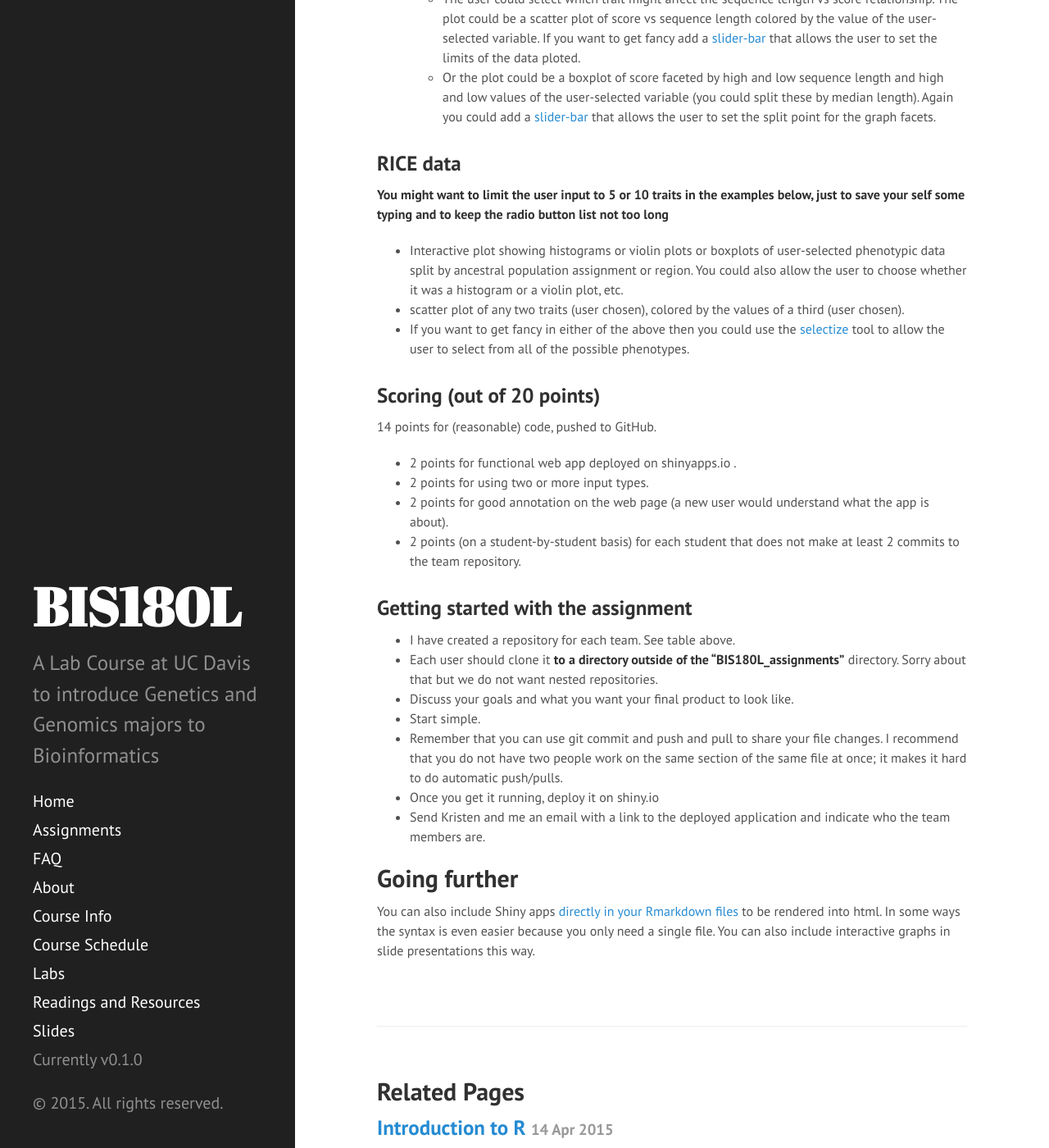
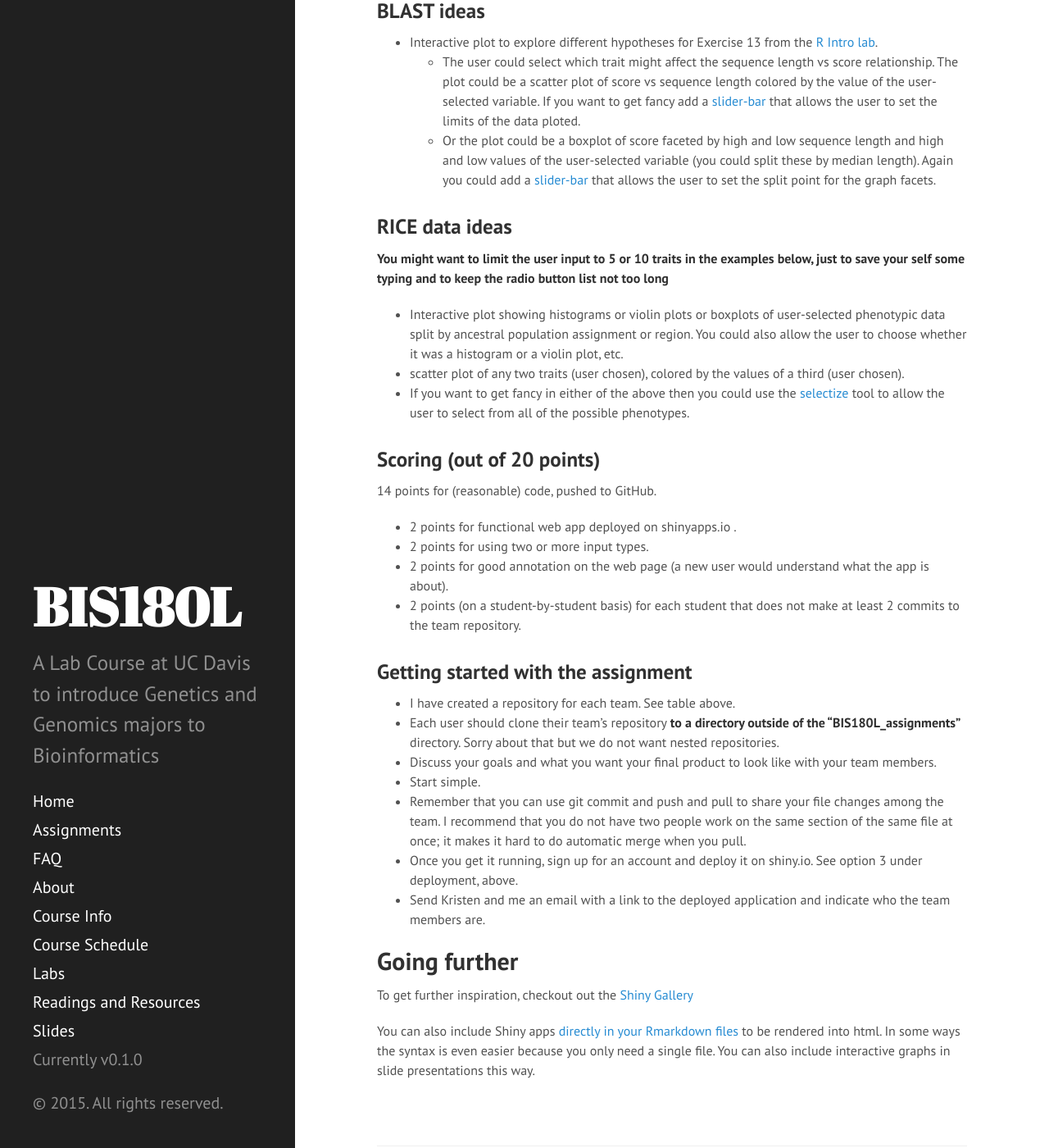
Before and after one commit to rjcmarkelz/BIS180L_web, a Jekyll site: the page built from _posts/2015-04-28-Shiny.md, in a window 1280 px wide and 1400 px high, scrolled down 5357 px. Shown: the whole window at 82% size. Built offline with Jekyll 4.4.1, drawn with Linux system fonts in a browser that asks for light colours; Markdown is read by kramdown in place of the engine named in the settings; some of the changed text lies outside the part shown.

Commit message:
Fixed formatting and typos in Shiny Lab

````diff
--- a/_posts/2015-04-28-Shiny.md
+++ b/_posts/2015-04-28-Shiny.md
@@ -7,9 +7,12 @@
 output: html_document
 ---
 
-Today we will learn how to make and deploy interactive web applications with [Shiny](http://shiny.rstudio.com/).  Shiny allows you to display your R analysis on the web to anyone.  For example, here is an application that I wrote to visualize a [Markov Chain simulation of genetic drift](http://symposium.plb.ucdavis.edu:3838/MarkovDrift/).  A student from last years BIS180L is now working in my lab and is working up a [visualizer for QTL data and gene expression](http://symposium.plb.ucdavis.edu:3838/QTL-Visualization/).  The Shiny website has plenty of [additional examples](http://shiny.rstudio.com/gallery/).
+Today we will learn how to make and deploy interactive web applications with [Shiny](http://shiny.rstudio.com/).  Shiny allows you to display your R analysis on the web to anyone.  For example:
+* I used Shiny to write an app to visualize a [Markov Chain simulation of genetic drift](http://symposium.plb.ucdavis.edu:3838/MarkovDrift/).
+* A student from last years BIS180L is now working in my lab and is working up a [visualizer for QTL data and gene expression](http://symposium.plb.ucdavis.edu:3838/QTL-Visualization/).
+* The Shiny website has plenty of [additional examples](http://shiny.rstudio.com/gallery/).
 
-The [tutorial at Rstudio](http://shiny.rstudio.com/tutorial/) is good but pretty involved.  I have tried to distill some of the principles below; if you like it and want more then feel free to do the [tutorial](http://shiny.rstudio.com/tutorial/) as well.
+The [tutorial at Rstudio](http://shiny.rstudio.com/tutorial/) is good but pretty involved.  I have tried to distill some of the principles below; if you like it and want more then I highly recommend the [tutorial](http://shiny.rstudio.com/tutorial/).
 
 ## Teams
 
@@ -35,6 +38,7 @@
 
 
 ```r
+#These two lines only need to be exectued once per computer
 install.packages(shiny) #Needed for making ShinyApps
 devtools::install_github('rstudio/shinyapps') #this is only needed for deployment on the shinyapp web server.
 ```
@@ -49,7 +53,7 @@
 
 These two scripts must be saved together in a single directory.  Each app much be saved in a different directory.
 
-## ui.R
+### ui.R
 
 Here is a sample ui.R script.  This script makes use of R's build in data set on iris.  For more information on this data set you can type `?iris` in R.
 
@@ -89,23 +93,24 @@
 
 There are several components in the above script (and note that they are nested)
 
-* _shinyUI_ This is the overall function that creates that user interface
-  * _fluidPage_ This creates the layout for our webpage.  The webpage has three components:
-  * _titlePanel_ Should be obvious
-  * _sidebarLayout_ Creates a sidebar layout within fluidpage
-    * _sidebarPanel_ specifies the sidebar panel.
-      * _radioButtons_ specifies that we want radio buttons in this sidebar panel.  We could have additional input functions here.
-    * _mainPanel_ specifics that we want a main panel as well
-    * _plotOutput_ what we want on the main panel.  We could have more than one of these, or could have tables, etc.
+* `shinyUI` This is the overall function that creates that user interface
+  * `fluidPage` This creates the layout for our webpage.  The webpage has three components:
+  * `titlePanel` Should be obvious
+  * `sidebarLayout` Creates a sidebar layout within fluidpage
+    * `sidebarPanel` specifies the sidebar panel.
+      * `radioButtons` specifies that we want radio buttons in this sidebar panel.  We could have additional input functions here.
+    * `mainPanel` specifics that we want a main panel as well
+    * `plotOutput` what we want on the main panel.  We could have more than one of these, or could have tables, etc.
 
 To see all the types of input and output that can be included, see the [Shiny reference](http://shiny.rstudio.com/reference/shiny/latest/).  Of particular interest:
-* _tabPanel_ if we want multiple tabs on the page
-* _checkboxInput_
-* _sliderInput_
-* _tableOutput_
-* _textOutput_
 
-## server.R
+* `tabPanel` if we want multiple tabs on the page
+* `checkboxInput`
+* `sliderInput`
+* `tableOutput`
+* `textOutput`
+
+### server.R
 Below is an example of a server script to accompany the ui script above
 
 
@@ -143,15 +148,15 @@
 
 The key elements of the above script:
 
-* _shinyServer_ this creates the server application.
-  * _renderPlot_ this tells R that the enclosed code will generate a plot that is to be put on the webpage.  Note that there are similar functions for outputting tables and text.
+* `shinyServer` this creates the server application.
+  * `renderPlot` this tells R that the enclosed code will generate a plot that is to be put on the webpage.  Note that there are similar functions for outputting tables and text.
 * information is passed between the ui.R and server.R scripts via the `input` and `output` variables.
   * In the ui.R script we specified that the `radioButton()` information should be placed in "trait". server.R accesses that through `input$trait`
   * Similarly in the server.R script we specify that the rendered plot goes into output$boxPlot.  This in ui.R we can access the plot as "boxPlot"
 * Pay attention to the modifications in how variable are given in the `aes_string()` argument to `ggplot`.  This is different then what you have seen before with `aes` but enables direct access to `input$trait` from ggplot possible.
 * __Important__ any one-time data loading or manipulation (i.e. reading in a file) should be done BEFORE, not within, any `renderNNN` statements.  You can put it just below the `library` statements, before the `shinyServer`
 
-## trying it
+### trying it
 
 To try the app on your computer, save the above scripts in ui.R and server.R, respectively, in a directory for this app.
 Then from the R console:
@@ -195,19 +200,20 @@
 
 ## Assignment
 
-Your team should work together to create and deploy a Shiny App that plots some aspect of the data from the BLAST or RICE labs.  The app should allow user input that modifies the plot in a useful way.
+Your team should work together to create and deploy a ShinyApp that plots some aspect of the data from the BLAST or RICE labs.  The app should allow user input that modifies the plot in a useful way.
 
-Some ideas:
+I have listed some ideas below, __but feel free to choose something else__
 
-### BLAST
+### BLAST ideas
 
 * Interactive plot to explore different hypotheses for Exercise 13 from the [R Intro lab]({{site.url}}/{% post_url 2015-04-14-R-intro %}).
   * The user could select which trait might affect the sequence length vs score relationship.  The plot could be a scatter plot of score vs sequence length colored by the value of the user-selected variable.  If you want to get fancy add a [slider-bar](http://shiny.rstudio.com/gallery/sliders.html) that allows the user to set the limits of the data ploted.
   * Or the plot could be a boxplot of score faceted by high and low sequence length and high and low values of the user-selected variable (you could split these by median length).  Again you could add a [slider-bar](http://shiny.rstudio.com/gallery/sliders.html) that allows the user to set the split point for the graph facets.
 
-### RICE data
+### RICE data ideas
 
 __You might want to limit the user input to 5 or 10 traits in the examples below, just to save your self some typing and to keep the radio button list not too long__
+
 * Interactive plot showing histograms or violin plots or boxplots of user-selected phenotypic data split by ancestral population assignment or region.  You could also allow the user to choose whether it was a histogram or a violin plot, etc.
 * scatter plot of any two traits (user chosen), colored by the values of a third (user chosen).
 * If you want to get fancy in either of the above then you could use the [selectize](http://shiny.rstudio.com/gallery/selectize-examples.html) tool to allow the user to select from all of the possible phenotypes.
@@ -223,13 +229,14 @@
 ### Getting started with the assignment
 
 * I have created a repository for each team.  See table above.
-* Each user should clone it __to a directory outside of the "BIS180L_assignments"__ directory.  Sorry about that but we do not want nested repositories.
-* Discuss your goals and what you want your final product to look like.
+* Each user should clone their team's repository __to a directory outside of the "BIS180L_assignments"__ directory.  Sorry about that but we do not want nested repositories.
+* Discuss your goals and what you want your final product to look like with your team members.
 * Start simple.
-* Remember that you can use git commit and push and pull to share your file changes.  I recommend that you do not have two people work on the same section of the same file at once; it makes it hard to do automatic push/pulls.
-* Once you get it running, deploy it on shiny.io
+* Remember that you can use git commit and push and pull to share your file changes among the team.  I recommend that you do not have two people work on the same section of the same file at once; it makes it hard to do automatic merge when you pull.
+* Once you get it running, sign up for an account and deploy it on shiny.io.  See option 3 under deployment, above.
 * Send Kristen and me an email with a link to the deployed application and indicate who the team members are.
 
 ## Going further
+To get further inspiration, checkout out the [Shiny Gallery](http://shiny.rstudio.com/gallery/)
 
 You can also include Shiny apps [directly in your Rmarkdown files](http://rmarkdown.rstudio.com/authoring_shiny.html) to be rendered into html.  In some ways the syntax is even easier because you only need a single file.  You can also include interactive graphs in slide presentations this way.
````
Also changed, not shown: _rmd/2015-04-28-Shiny.Rmd (+35 -28 lines).
